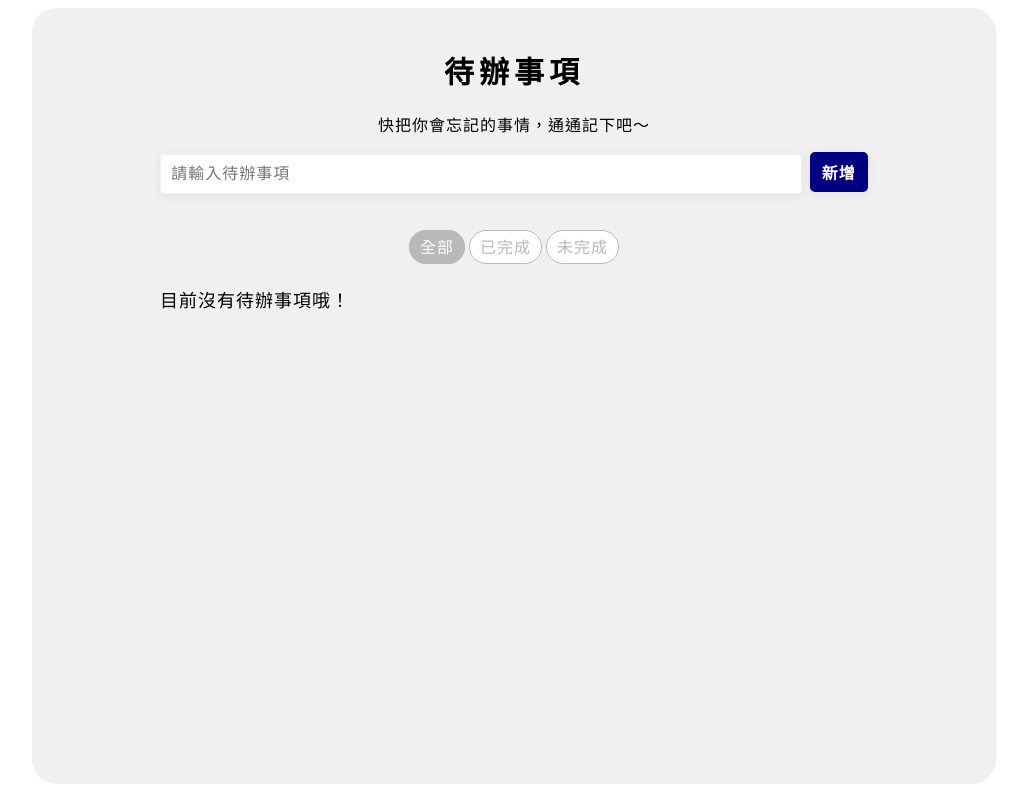
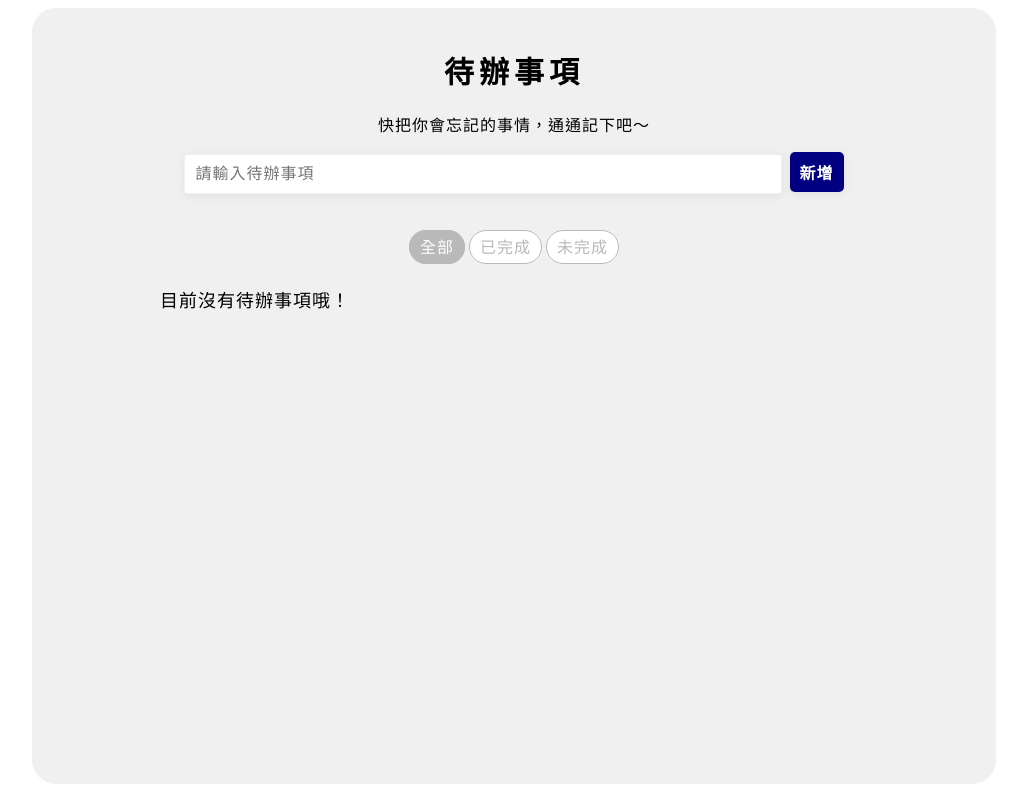
Before and after one commit to wandachou/TodoList_React, a React app: page / in a window 1280 px wide. Shown: the whole page, without its empty margins (126-1153 px from the left). Built offline with nearby package versions, Linux system fonts and the light colour scheme.

Commit message:
style: 新增<meta>

```diff
--- a/public/index.html
+++ b/public/index.html
@@ -5,6 +5,9 @@
   <meta charset="UTF-8" />
   <meta name="viewport" content="width=device-width, initial-scale=1.0" />
   <meta http-equiv="X-UA-Compatible" content="IE=edge" />
+  <meta property="og:title" content="ToDoList" />
+  <meta property="og:description" content="A todo list with React-Redux." />
+  <meta property="og:image" content="https://github.com/wandachou/TodoList_React/blob/master/public/apple-touch-icon.png?raw=true" />
   <link rel="icon" href="favicon-32x32.png" />
   <link rel="icon" href="favicon-16x16.png" />
   <link rel="manifest" href="manifest.json" />
--- a/src/styles.css
+++ b/src/styles.css
@@ -29,7 +29,7 @@ p {
 input {
   font-size: 16px;
   letter-spacing: 1px;
-  min-width: 70%;
+  min-width: 65%;
   height: 30px;
   background-color: #F0F0F0;
   padding: 4px 10px;
@@ -50,7 +50,7 @@ button {
   background-color: #000080;
   color: #ffffff;
   padding: 0 10px;
-  border: 2px solid #000080;
+  border: 0px solid #000080;
   border-radius: 5px;
   box-shadow: 0px 2px 10px #e1e1e1;
   cursor: pointer;
```
